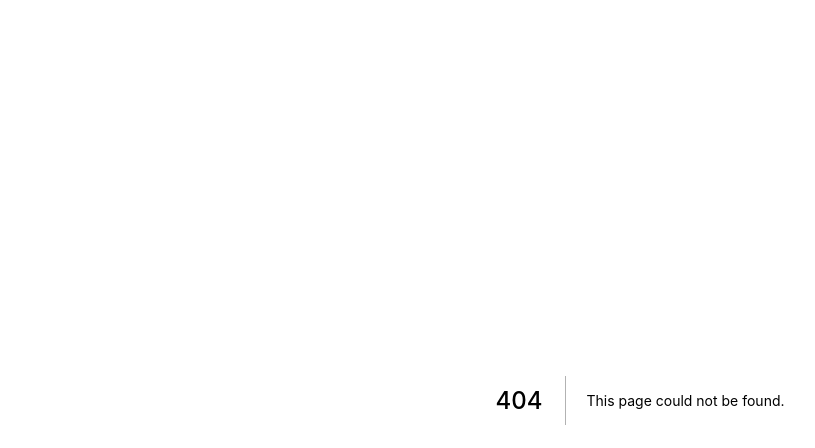
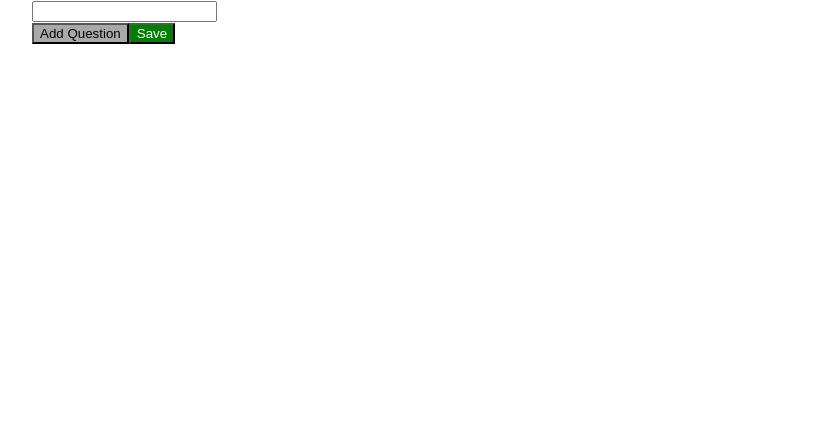
Before and after one commit to astwys/ms-survey-tool, a Next.js app in the folder survey-tool-webapp/: page /survey/create in a window 1280 px wide. Before the commit this address had no page. Shown: the top 448 px of the page, without its empty margins (0-815 px from the left). Built offline with nearby package versions, Linux system fonts and the light colour scheme.

Commit message:
(webapp) add createSurvey page

```diff
--- a/survey-tool-webapp/mockApi.ts
+++ b/survey-tool-webapp/mockApi.ts
@@ -1,8 +1,5 @@
 import { mockSurveys } from './mockData'
-import { Survey } from './types/Survey'
-import { Without } from './types/utils'
-
-type BaseSurvey = Without<Survey, 'id'>
+import { Survey, SurveyWithoutId } from './types/Survey'
 
 let surveys = [...mockSurveys]
 
@@ -14,7 +11,7 @@ export function findById(id: number): Survey | undefined {
   return surveys.find(s => s.id === id)
 }
 
-export function createOne(baseSurvey: BaseSurvey) {
+export function createOne(baseSurvey: SurveyWithoutId) {
   const id = surveys[surveys.length - 1].id + 1
   const survey = {
     ...baseSurvey,
--- a/survey-tool-webapp/pages/dashboard.tsx
+++ b/survey-tool-webapp/pages/dashboard.tsx
@@ -1,4 +1,5 @@
 import { NextPage } from 'next'
+import Link from 'next/link'
 import useSWR from 'swr'
 
 import List from '../components/molecules/List'
@@ -23,6 +24,9 @@ const Dashboard: NextPage = () => {
           <LinkListElement text={s.name} href={`/survey/edit/${s.id}`} key={s.id} />
         ))}
       </List>
+      <Link href={'/survey/create'}>
+        <a>Create new Survey</a>
+      </Link>
     </div>
   )
 }
--- /dev/null
+++ b/survey-tool-webapp/pages/survey/create.tsx
@@ -0,0 +1,77 @@
+import { useRouter } from 'next/router'
+import { useState } from 'react'
+import { useSWRConfig } from 'swr'
+import styles from '../../styles/CreateSurvey.module.css'
+import Button from '../../components/atoms/Button'
+import InputField from '../../components/atoms/InputField'
+import { createSurvey } from '../../requests/survey'
+import { Question, SurveyWithoutId } from '../../types/Survey'
+
+const CreateSurvey = () => {
+  const router = useRouter()
+  const { mutate } = useSWRConfig()
+  const [survey, setSurvey] = useState<SurveyWithoutId>({
+    name: '',
+    questions: [],
+  })
+
+  const onChangeSurveyName = (name: string) => {
+    setSurvey({
+      ...survey,
+      name,
+    })
+  }
+
+  const onChangeQuestion = (id: number) => (text: string) => {
+    const newQuestions = survey.questions.map(q => {
+      if (q.id === id) {
+        q.text = text
+      }
+
+      return q
+    })
+
+    setSurvey({
+      ...survey,
+      questions: newQuestions,
+    })
+  }
+
+  const onClickAddQuestion = () => {
+    const id = survey.questions.length ? survey.questions[survey.questions.length - 1].id + 1 : 1
+    const newQuestion: Question = {
+      id,
+      type: 'ShortText',
+      text: 'Enter your question here...',
+    }
+
+    console.log(newQuestion)
+
+    setSurvey({
+      ...survey,
+      questions: [...survey.questions, newQuestion],
+    })
+  }
+
+  const onClickSave = async () => {
+    await createSurvey(survey)
+    mutate('/api/survey')
+    router.push('/dashboard')
+  }
+  return (
+    <div className={styles.container}>
+      <InputField text={survey.name} onChange={onChangeSurveyName} inputType="text" />
+      <div className={styles.questionList}>
+        {survey.questions.map(q => (
+          <p key={q.id}>
+            <InputField text={q.text} onChange={onChangeQuestion(q.id)} inputType="text" />
+          </p>
+        ))}
+      </div>
+      <Button text="Add Question" type="primary" onClick={onClickAddQuestion} />
+      <Button text="Save" type="success" onClick={onClickSave} />
+    </div>
+  )
+}
+
+export default CreateSurvey
--- a/survey-tool-webapp/requests/survey.ts
+++ b/survey-tool-webapp/requests/survey.ts
@@ -1,4 +1,4 @@
-import { Survey } from '../types/Survey'
+import { Survey, SurveyWithoutId } from '../types/Survey'
 
 export function updateSurvey(id: number, survey: Survey): Promise<Response> {
   return fetch(`/api/survey/${id}`, {
@@ -9,3 +9,13 @@ export function updateSurvey(id: number, survey: Survey): Promise<Response> {
     method: 'PUT',
   })
 }
+
+export function createSurvey(survey: SurveyWithoutId): Promise<Response> {
+  return fetch('/api/survey', {
+    body: JSON.stringify(survey),
+    headers: {
+      'Content-Type': 'application/json',
+    },
+    method: 'POST',
+  })
+}
--- /dev/null
+++ b/survey-tool-webapp/styles/CreateSurvey.module.css
@@ -0,0 +1,7 @@
+.container {
+  padding: 0 2rem;
+}
+
+.questionList {
+  font-size: 2rem;
+}
--- a/survey-tool-webapp/styles/globals.css
+++ b/survey-tool-webapp/styles/globals.css
@@ -6,11 +6,6 @@ body {
     Fira Sans, Droid Sans, Helvetica Neue, sans-serif;
 }
 
-a {
-  color: inherit;
-  text-decoration: none;
-}
-
 * {
   box-sizing: border-box;
 }
--- a/survey-tool-webapp/types/Survey.ts
+++ b/survey-tool-webapp/types/Survey.ts
@@ -1,3 +1,5 @@
+import { Without } from './utils'
+
 export type QuestionType = 'ShortText' | 'LongText'
 
 export type BaseQuestion = {
@@ -21,3 +23,5 @@ export type Survey = {
   name: string
   questions: Question[]
 }
+
+export type SurveyWithoutId = Without<Survey, 'id'>
```
